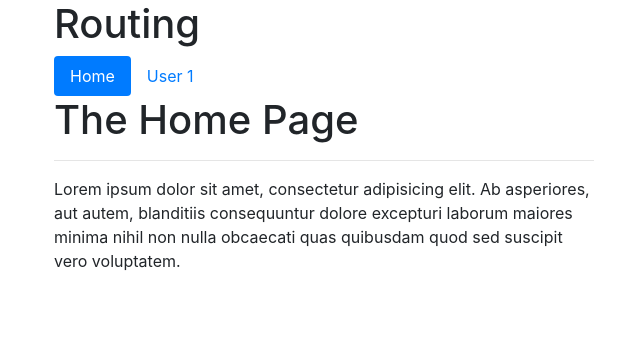
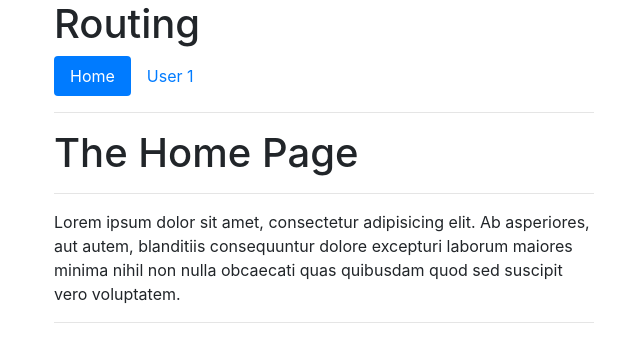
Before and after one commit to kratos619/vueapp, a Vue app: page / in a window 1280 px wide. Shown: the top 362 px of the page, without its empty margins (316-956 px from the left). Built offline with nearby package versions, Linux system fonts and the light colour scheme; what vue-resource would draw is missing.

Commit message:
Name routes

```diff
--- a/src/App.vue
+++ b/src/App.vue
@@ -4,8 +4,12 @@
       <div class="row">
         <div class="col-md-6 mx-auto">
           <h1>Routing</h1>
-          <Header></Header>
+
+          <router-view name="header"></router-view>
+          <hr>
           <router-view></router-view>
+          <hr>
+          <router-view name="footer"></router-view>
         </div>
       </div>
     </div>
--- a/src/routes.js
+++ b/src/routes.js
@@ -3,9 +3,14 @@ import Home from './components/Home.vue'
 import UserStart from './components/user/UserStart.vue'
 import UserDetails from './components/user/UserDetails.vue'
 import UserEdit from './components/user/UserEdit.vue'
+import Header from './components/user/Header.vue'
 export const routes = [{
     path: '/user',
-    component: User,
+    components: {
+      default: User,
+      'footer': Header
+    },
+
     children: [{
         path: '',
         component: UserStart
@@ -23,6 +28,9 @@ export const routes = [{
   },
   {
     path: '/',
-    component: Home
+    components: {
+      default: Home,
+      'header': Header
+    }
   }
 ]
```
